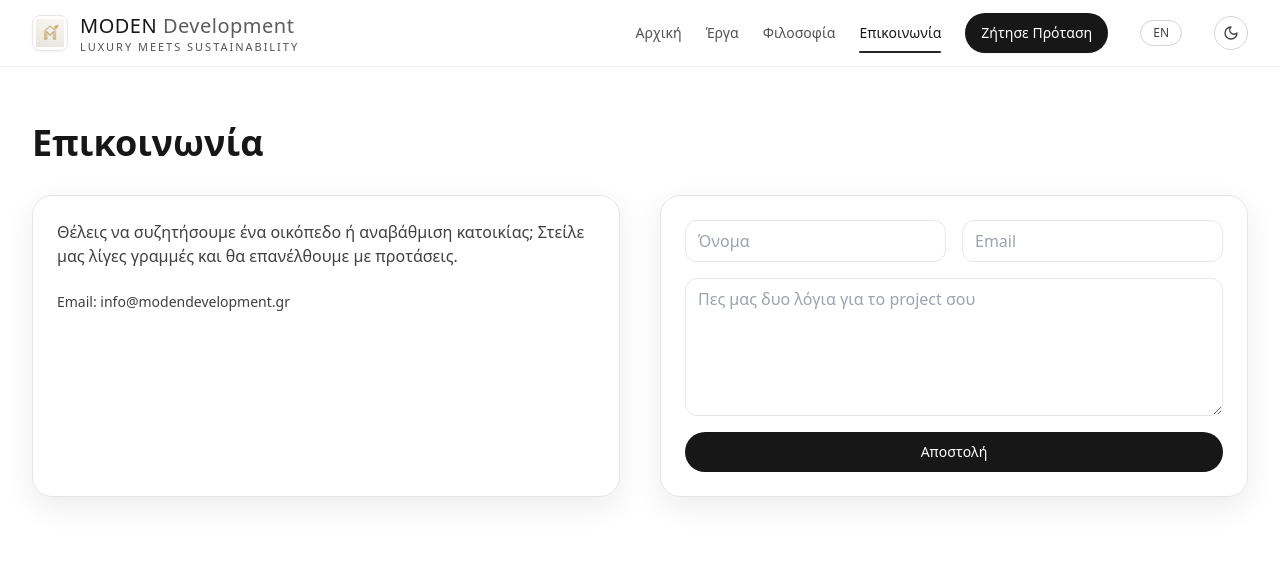
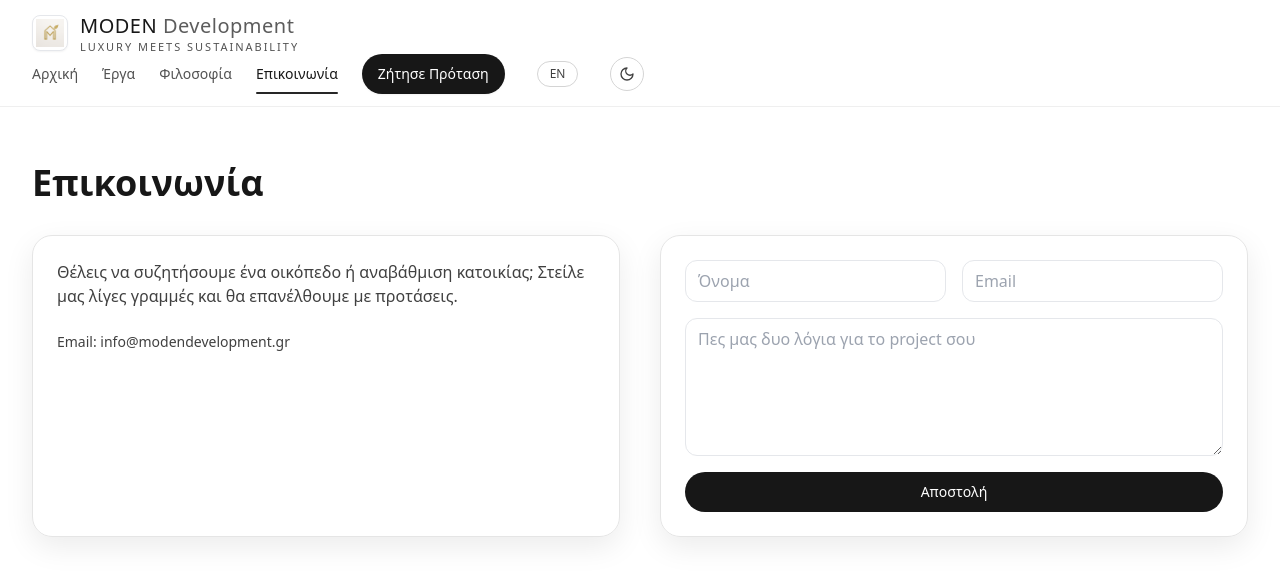
Before and after one commit to konstantinostragaris-art/moden-full-site, a Next.js app in the folder MODEN-Full-Modern-Desert/: page /contact in a window 1280 px wide. Shown: the top 580 px of the page. Built offline with nearby package versions, Linux system fonts and the light colour scheme.

Commit message:
Update Section.tsx

```diff
--- a/MODEN-Full-Modern-Desert/components/Section.tsx
+++ b/MODEN-Full-Modern-Desert/components/Section.tsx
@@ -1,2 +1,22 @@
-import React from 'react'
-export default function Section({id,children,className=''}:{id?:string,children:React.ReactNode,className?:string}){return <section id={id} className={`container ${className}`}>{children}</section>}
+'use client'
+import clsx from 'clsx'
+import * as React from 'react'
+
+type Props = React.HTMLAttributes<HTMLDivElement> & {
+container?: boolean
+}
+
+export default function Section({ className, container = true, ...props }: Props) {
+return (
+<section
+{...props}
+className={clsx(
+// Βασικά χρώματα ανά theme
+'text-neutral-900 dark:text-neutral-50',
+// Τα περισσότερα sections έχουν light bg — δεν ορίζουμε bg εδώ για να μη «κλειδώνει»
+className
+)}
+>
+<div className={clsx(container && 'container mx-auto px-4 max-w-7xl')}>{props.children}</div>
+</section>
+)}
```
